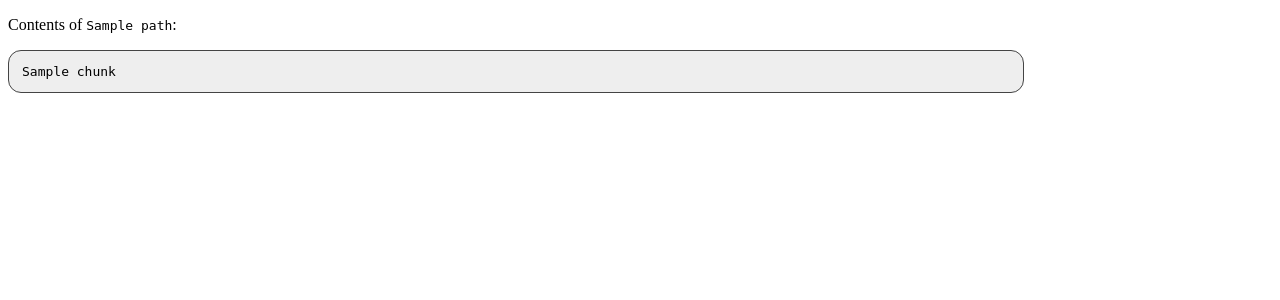
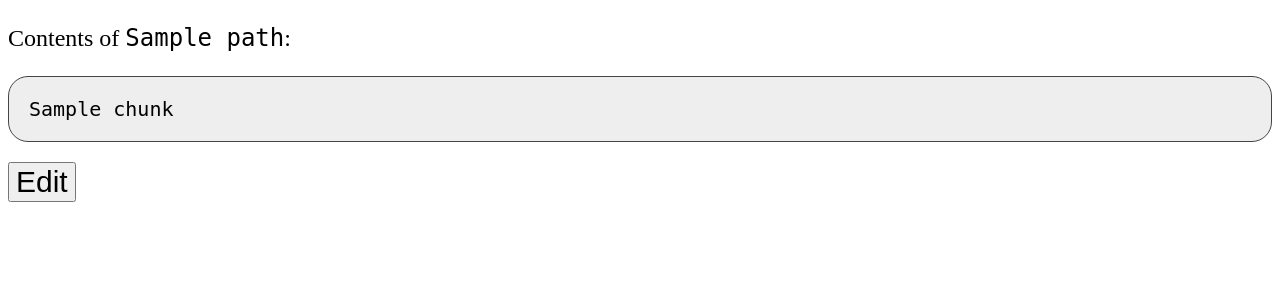
Before and after one commit to osucloudcrypto/s2a, a Flask app: template demo/templates/view.html in a window 1280 px wide. Shown: the top 300 px of the page. Run offline with Flask 2, Linux system fonts and the light colour scheme; the template is opened without the code that fills it: most values are stand-ins (such as "Sample title", 1, 10 or a date in 2020).

Commit message:
demo: show edit button, adjust font size

```diff
--- a/demo/templates/header.html
+++ b/demo/templates/header.html
@@ -1,9 +1,13 @@
 <style>
+  body { font-size: 24px; }
+  button { font-size: 30px; }
+  textarea { font-size: 20px; }
+  pre { font-size: 20px; }
   pre { background: #eee; border: 1px solid #444; border-radius: 1em; padding: 1em;  }
   pre { max-width: 76em; white-space: pre-wrap; }
   pre span { background: #ee0; }
   h1, h2, h3 { font-family: sans-serif; }
-  header { text-align: center; }
+  header { text-align: center; margin-top: 80px; font-size: 100%; }
   .searchbox { width: 500px; margin: auto; position: relative; }
   .searchbox { text-align: center; height: auto; }
   .searchbox input { font-size: 30px; }
--- a/demo/templates/search.html
+++ b/demo/templates/search.html
@@ -1,6 +1,7 @@
 <!doctype html>
 
 <title>DSSE demo</title>
+{% include "header.html" %}
 
 <h1> Search results </h1>
 
--- a/demo/templates/view.html
+++ b/demo/templates/view.html
@@ -12,3 +12,7 @@
     {{ chunk }}
   {%- endif -%}
 {%- endfor %}</pre>
+
+<form action="{{ url_for("edit_view", path=path) }}" method="GET">
+    <button>Edit</button>
+</form>
```
